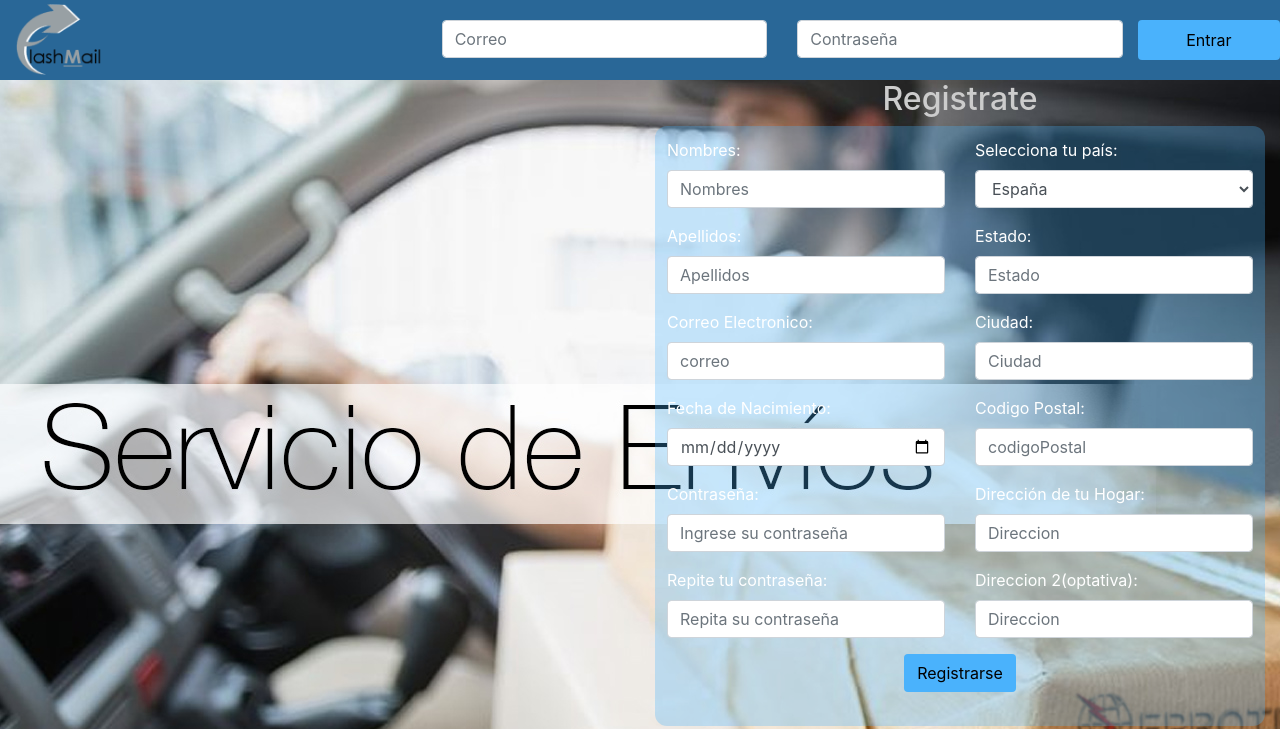
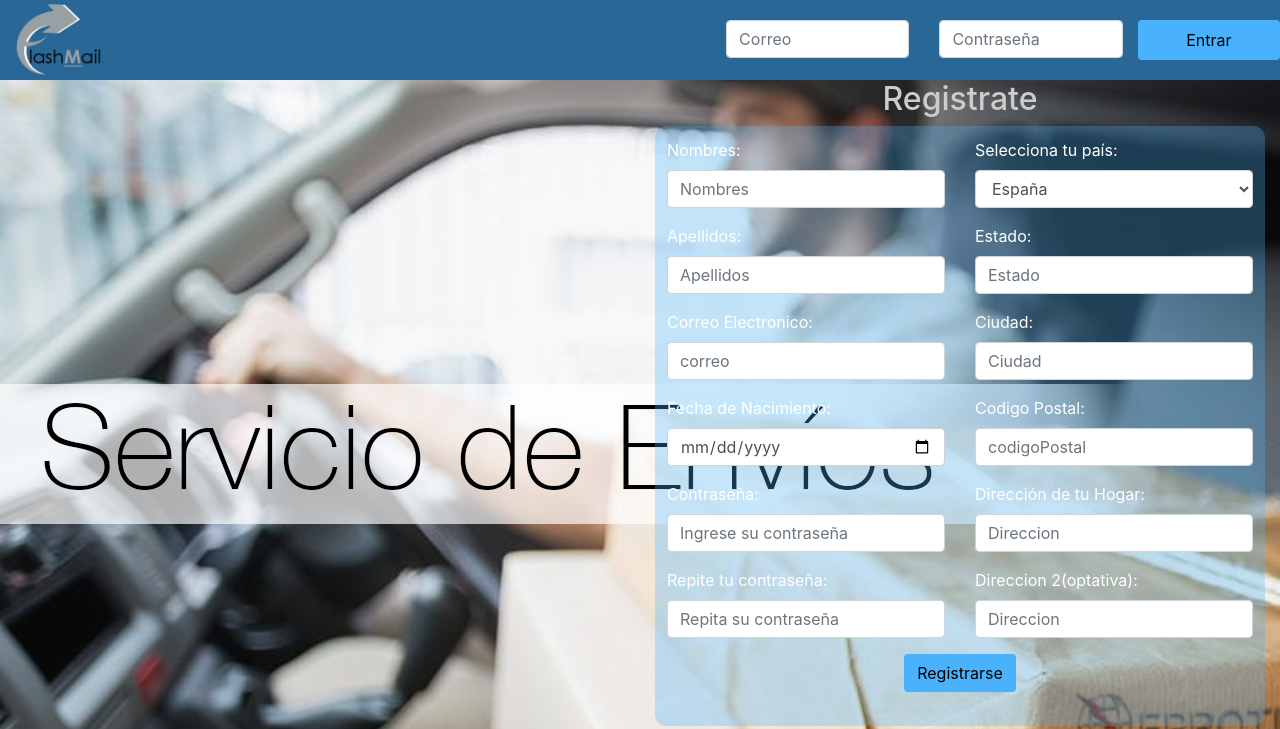
Before and after one commit to yonaiker24/flashmail2, a PHP site: page / in a window 1280 px wide. Shown: the top 729 px of the page. Run offline with PHP 8.4, Linux system fonts and the light colour scheme.

Commit message:
Replace index.php

```diff
--- a/index.php
+++ b/index.php
@@ -29,10 +29,10 @@
             <div class="col-md-8">
                     <form action="php/inicioSesion.php" method="POST">
                         <div class="row">
-                            <div class="form-group col-md-5">
+                            <div class="form-group col-md-3 offset-md-4">
                                 <input type="email" class="form-control" id="correoSesion" name="correoSesion" placeholder="Correo">
                             </div>
-                            <div class="form-group col-md-5">
+                            <div class="form-group col-md-3">
                                 <input type="password" class="form-control" id="contraseñaSesion" name="contraseñaSesion" placeholder="Contraseña">
                             </div>
                             <button type="submit" class="btn btn-start-order col-md-2 boton">Entrar</button>
```
